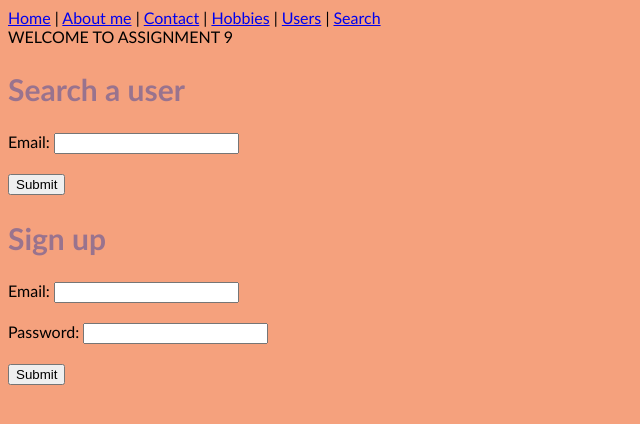
After one commit to Idop93/WEB_Backend, a Flask app: page /logout in a window 1280 px wide. The commit adds this page. Shown: the top 424 px of the page, without its empty margins (0-640 px from the left). Run offline with Flask 2, Linux system fonts and the light colour scheme.

Commit message:
assignment 8 added to repository

```diff
--- a/app.py
+++ b/app.py
@@ -1,9 +1,11 @@
 from flask import Flask, redirect, url_for,render_template
 from flask import request
 from flask import session
+from  interact_with_db import interact_db
+from datetime import date
 
 app = Flask(__name__)
-
+app.secret_key = '123'
 # Home page
 @app.route('/ido')
 @app.route('/')
@@ -37,6 +39,69 @@
           return render_template('contact.html', user_name = name,user_email = email,user_password = password)
     return render_template('contact.html')
 
+users = {'user1': {'name': 'Yossi', 'email': 'yo@gmail.com'},
+         'user2': {'name': 'Ido', 'email': 'Ido@gmail.com'},
+         'user3': {'name': 'Lior', 'email': 'lior@hotmail.com'},
+         'user4': {'name': 'Noam', 'email': 'noam@yahoo.com'},
+         'user5': {'name': 'ofir', 'email': 'ofir@mail.com'},
+         'user6': {'name': 'ofer', 'email': 'ofer@gmail.com'}
+         }
+
+@app.route("/assignment9", methods=['GET', 'POST'])
+def assignment9_page():
+    # search form
+    if 'email' in request.args:
+        email = request.args['email']
+        if email == '':
+            return render_template('assignment9.html', user_list=users)
+        # search it in users dict
+        for key, value in users.items():
+            if value.get('email') == email:
+                return render_template('assignment9.html', u_name=value.get('name'), u_email=value.get('email'))
+    # registration form
+    if request.method == "POST":
+        session['username'] = request.form['username']
+    return render_template('assignment9.html')
+
+@app.route("/logout", methods=['GET', 'POST'])
+def logout_func():
+    session['username'] = ''
+    return render_template('assignment9.html')
+
+#
+# @app.route('/users')
+# def users_func():
+#     query = "select * from users"
+#     query_result = interact_db(query=query, query_type='fetch')
+#     return render_template('users.html', users=query_result)
+#
+# @app.route('/insert_user', methods = ['post'])
+# def insert_user_func():
+#     name = request.form['name']
+#     email = request.form['email']
+#     password = request.form['password']
+#
+#     query = "insert into users(name, email, password) values ('%s', '%s', '%s')" % (name, email, password)
+#     interact_db(query=query, query_type='commit')
+#     return redirect('/users')
+#
+# @app.route('/delete_user')
+# def delete_user_func():
+#     user_id = request.form['id']
+#     query = "delete from users where id='%s';" % user_id
+#     interact_db(query, query_type='commit')
+#     return redirect('/users')
+
+# @app.route('/login', method = [ 'get', 'post' ])
+# def login_func():
+#     if request.method =='get':
+#         return render_template('login.html')
+#     if request.access_control_request_method == 'post':
+#         #DB
+#         username = request.form['username']
+#         password = request.form['password']
+#         session['username'] = username
+#         return render_template('login.html', username= username)
 
 if __name__ == '__main__':
     app.run(debug=True)
--- /dev/null
+++ b/templates/assignment9.html
@@ -0,0 +1,55 @@
+{% extends 'base.html' %}
+{% set Page_name = 'Assignment 9' %}
+{% block title %}
+      Contact
+{% endblock %}
+{% block body %}
+   {{ super() }}
+    <div class="col-12-main">
+
+        <div class="col-6">
+            <h2>Search a user</h2>
+            <form action="/assignment9" method="GET">
+                Email: <input name="email" type="email">
+                <br><br>
+                <input type="submit">
+            </form>
+
+            {% if u_name %}
+                <h2>User from search:</h2>
+                <p> name: {{ u_name }} <br>
+                    email: {{ u_email }}
+                </p>
+            {% endif %}
+
+            {% if user_list %}
+            <h2>List of users:</h2>
+                {%  for key, value in user_list.items() %}
+                <li>
+                    {{ key }}: <b>{{ value.get('name') }}</b> ({{ value.get('email') }})
+                </li>
+                {% endfor %}
+            {% endif %}
+        </div>
+
+        <div class="col-6">
+           <h2>Sign up</h2>
+        {% if session.username %}
+            <h3>Welcome {{ session.username }}!</h3>
+            <form action="/logout">
+                <input type="submit" value="Log out">
+            </form>
+        {% else %}
+            <form action="/assignment9" method="POST">
+                Email: <input name="username" type="email">
+                <br><br>
+                Password: <input name="password" type="password">
+                <br><br>
+                <input type="submit">
+            </form>
+        {% endif %}
+         </div>
+    </div>
+
+
+{% endblock %}
--- a/templates/menu.html
+++ b/templates/menu.html
@@ -1,6 +1,7 @@
 <!-------- bar -------->
 <header>
     <a href="/Home">Home</a> | <a href="/About_me">About me</a> | <a href="/contact">Contact</a> | <a href="/hobbies">Hobbies</a>
+    | <a href="/users">Users</a>  | <a href="/assignment9">Search</a>
 </header>
 
 <body>
```
Also changed, not shown: templates/Welcome.html (+3 -4 lines).
